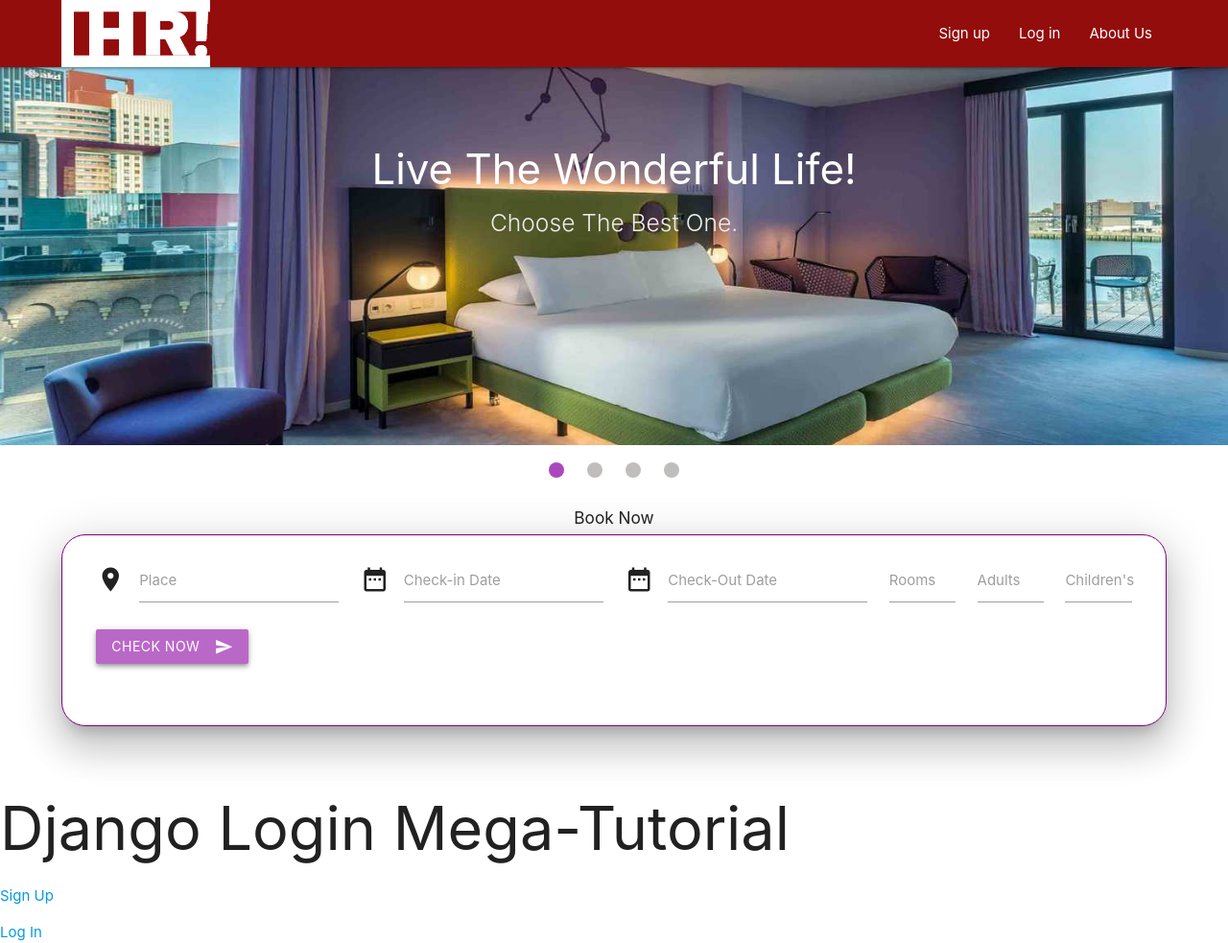
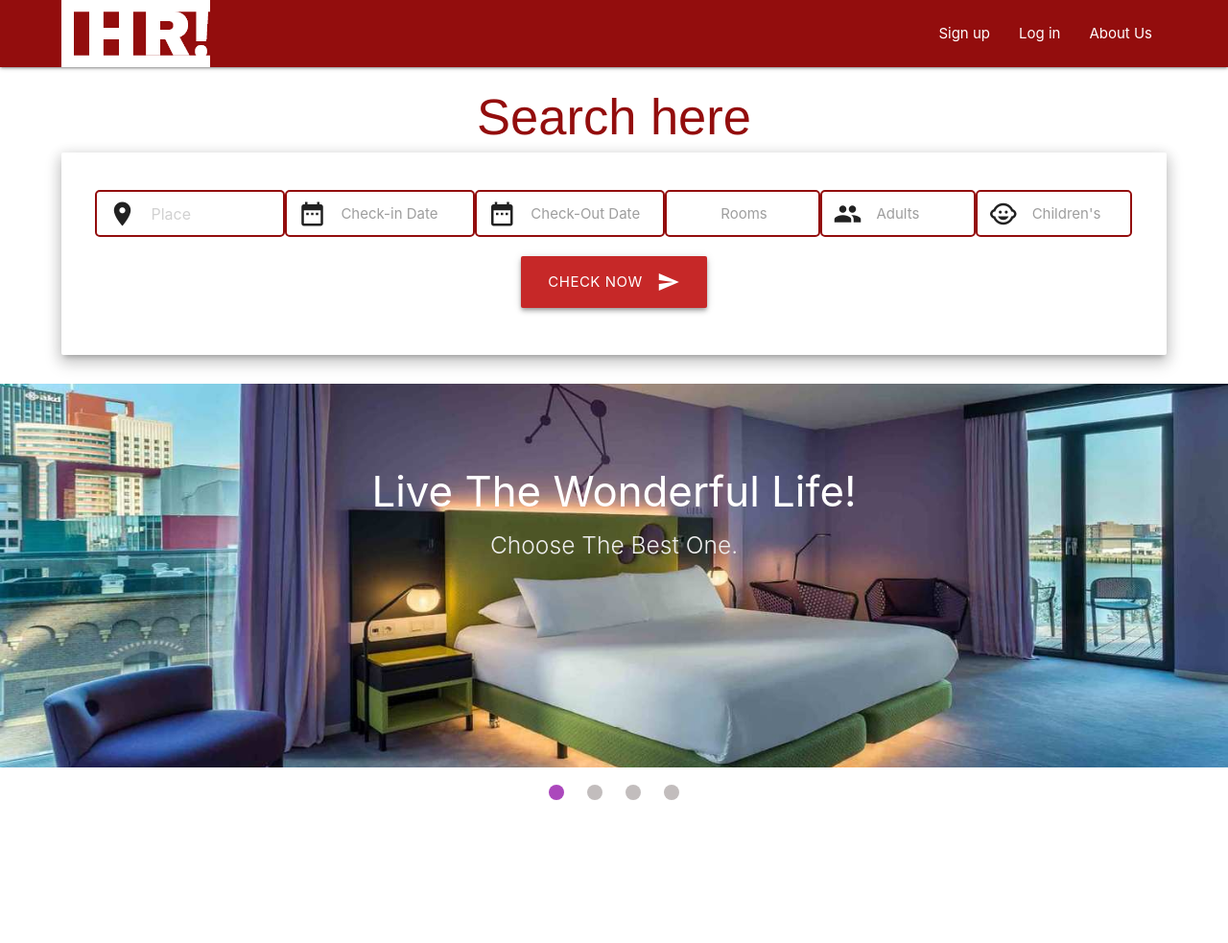
Before and after one commit to RakibCSE/hotel-recsys, a Django app: page / in a window 1280 px wide. Shown: the whole page at 96% size. After the commit the page ends 834 px from the top, so only its background shows below. Run offline with Django 3.2, Linux system fonts and the light colour scheme; parts of the project's set-up code (start-up, migrations or seed data) failed here and were passed over; some libraries are stand-ins or nearby versions; some web fonts are replaced.

Commit message:
search box redesigned

```diff
--- a/templates/hotel_app/index.html
+++ b/templates/hotel_app/index.html
@@ -1,7 +1,61 @@
 {% extends "base/base.html" %}
 {% load staticfiles %}
 
+{% block css %}
+    <link rel="stylesheet" href="{% static "css/search_box_style.css" %}">
+{% endblock %}
+
 {% block content %}
+    <div class="container section">
+        <h6 class="center-align search-here">Search here</h6>
+        <div class="card-panel z-depth-3">
+            <div class="row">
+                <form class="col s12 m10 l12 push-s1 push-m2" method="get" action="{% url "hotel:index" %}">
+                    <div class="row">
+                        <div class="input-field col s10 m10 l3">
+                            <i class="material-icons prefix">place</i>
+                            <input placeholder="Place" type="text" name="place" class="validate" required>
+                        </div>
+                        <div class="input-field col s10 m10 l3">
+                            <i class="material-icons prefix">date_range</i>
+                            <input id="checkin_field" type="text" name="check_in_date" class="datepicker">
+                            <label for="checkin_field">Check-in Date</label>
+                        </div>
+                        <div class="input-field col s10 m10 l3">
+                            <i class="material-icons prefix">date_range</i>
+                            <input id="checkout_field" type="text" name="check_out_date" class="datepicker">
+                            <label for="checkout_field">Check-Out Date</label>
+                        </div>
+                        <div class="input-field col s10 m10 l1">
+                            <i class="material-icons prefix fa fa-bed"></i>
+                            <input id="room_field" type="text" name="room" class="validate">
+                            <label for="room_field">Rooms</label>
+                        </div>
+
+                        <div class="input-field col s10 m5 l1">
+                            <i class="material-icons prefix">people</i>
+                            <input id="adult_field" type="text" name="adult" class="validate">
+                            <label for="adult_field">Adults</label>
+                        </div>
+
+                        <div class="input-field col s10 m5 l1">
+                            <i class="material-icons prefix">child_care</i>
+                            <input id="child_field" type="text" name="children" class="validate">
+                            <label for="child_field">Children's</label>
+                        </div>
+                    </div>
+                    <div class="row">
+                        <div class="col s10 m5 l12">
+                            <div class="search-button center">
+                                <button class="btn btn-large waves-effect red darken-3 z-depth-2" type="submit">
+                                    Check Now <i class="material-icons right">send</i></button>
+                            </div>
+                        </div>
+                    </div>
+                </form>
+            </div>
+        </div>
+    </div>
 
     <div class="slider">
         <ul class="slides">
@@ -13,14 +67,14 @@
                 </div>
             </li>
             <li>
-                <img src="{% static "images/slider_3.jpg" %}"> <!-- random image -->
+                <img src="{% static "images/slider_2.jpg" %}"> <!-- random image -->
                 <div class="caption left-align">
                     <h3>DREAMS COME TRUE!</h3>
                     <h5 class="light grey-text text-lighten-3">We are Here to Help You Enjoy Your Stay.</h5>
                 </div>
             </li>
             <li>
-                <img src="{% static "images/slider_2.jpg" %}"> <!-- random image -->
+                <img src="{% static "images/slider_3.jpg" %}"> <!-- random image -->
                 <div class="caption right-align">
                     <h3>Modern & Spacious Rooms!</h3>
                     <h5 class="light grey-text text-lighten-3">Enjoy Your Holidays.</h5>
@@ -36,79 +90,4 @@
         </ul>
     </div>
 
-    {% for hotel in hotels_data %}
-        {{ hotel.hotel_name }}
-    {% endfor %}
-
-    <div id="book-now" class="container section scrollspy">
-        <h6 class="center-align book-now">Book Now</h6>
-        <div class="card-panel z-depth-5" style="border:1px solid purple;border-radius:25px;">
-            <div class="row">
-                <form class="col s12 m12 l12" method="get" action="{% url "hotel:index" %}"
-                      style="border-radius:20px;">
-                    {#                    {% csrf_token %}#}
-
-                    <div class="row">
-                        <div class="input-field col s3 m3 l3" style="margin-top:0;margin-bottom:0;">
-                            <i class="material-icons prefix">place</i>
-                            <input id="place_field" type="text" name="place" class="validate" required="required">
-                            <label for="place_field">Place</label>
-                        </div>
-                        <div class="input-field col s3 m3 l3" style="margin-top:0;margin-bottom:0;">
-                            <i class="material-icons prefix">date_range</i>
-                            <input id="checkin_field" type="text" name="check_in_date" class="datepicker">
-                            <label for="checkin_field">Check-in Date</label>
-                        </div>
-                        <div class="input-field col s3 m3 l3" style="margin-top:0;margin-bottom:0;">
-                            <i class="material-icons prefix">date_range</i>
-                            <input id="checkout_field" type="text" name="check_out_date" class="datepicker">
-                            <label for="checkout_field">Check-Out Date</label>
-                        </div>
-                        <div class="input-field col s3 m3 l1" style="margin-top:0;margin-bottom:0;">
-                            <input id="room_field" type="text" name="room" class="validate">
-                            <label for="room_field">Rooms</label>
-                        </div>
-
-                        <div class="input-field col s3 m3 l1" style="margin-top:0;margin-bottom:0;">
-                            <input id="adult_field" type="text" name="adult" class="validate">
-                            <label for="adult_field">Adults</label>
-                        </div>
-
-                        <div class="input-field col s3 m3 l1" style="margin-top:0;margin-bottom:0;">
-                            <input id="child_field" type="text" name="children" class="validate">
-                            <label for="child_field">Children's</label>
-                        </div>
-                    </div>
-                    <div class="row">
-                        <div class="col s12 m12 l12 xl12" style="margin-bottom:0;margin-top:0;">
-                            <div class="check-button">
-                                <button class="btn waves-effect purple lighten-2 z-depth-2" type="submit">
-                                    Check Now <i class="material-icons right">send</i></button>
-                            </div>
-                        </div>
-                    </div>
-                </form>
-            </div>
-        </div>
-    </div>
-
-    <!-- templates/home.html -->
-    <h1>Django Login Mega-Tutorial</h1>
-    {% if user.is_authenticated %}
-        <p>Hi {{ user.username }}
-        <p><a href="{% url 'logout' %}">Log out</a></p>
-    {% else %}
-        <p><a href="{% url 'hotel:signup' %}">Sign Up</a></p>
-        <p><a href="{% url 'login' %}">Log In </a></p>
-    {% endif %}
-
-
 {% endblock %}
-
-{% block js %}
-    <script type="text/javascript">
-
-
-
-    </script>
-{% endblock %}
```
